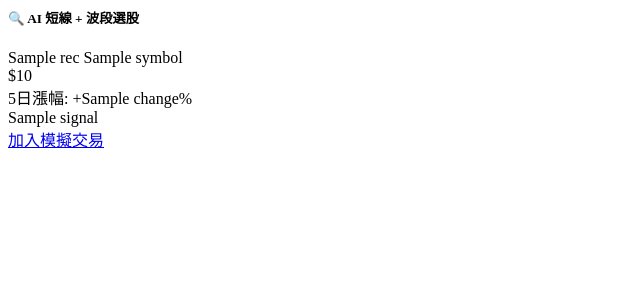
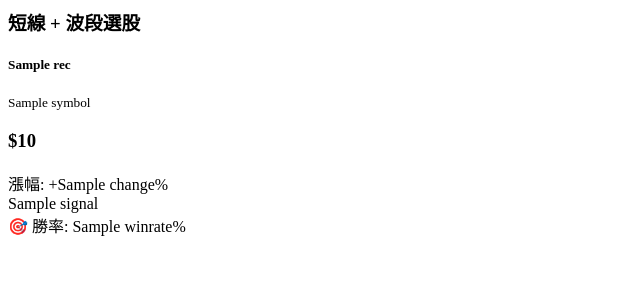
Before and after one commit to dannykao0715-code/stock-ai, a Flask app: template templates/index.html in a window 1280 px wide. Shown: the top 300 px of the page, without its empty margins (0-640 px from the left). Run offline with Flask 3, Linux system fonts and the light colour scheme; the template is opened without the code that fills it: most values are stand-ins (such as "Sample title", 1, 10 or a date in 2020).

Commit message:
Update index.html

```diff
--- a/templates/index.html
+++ b/templates/index.html
@@ -1,32 +1,28 @@
 {% if recs %}
-<div class="card-main border-success">
-    <h5 class="text-success fw-bold mb-3">🔍 AI 短線 + 波段選股</h5>
+<div class="container mt-4">
+    <h3 class="text-success">短線 + 波段選股</h3>
     <div class="row">
         {% for r in recs %}
         <div class="col-md-4 mb-3">
-            <div class="p-3 border border-secondary rounded bg-dark shadow-sm">
+            <div class="card bg-dark text-white p-3">
 
-                <div class="d-flex justify-content-between">
-                    <span class="fw-bold">{{ r.name }}</span>
-                    <span class="text-secondary small">{{ r.symbol }}</span>
-                </div>
+                <h5>{{ r.name }}</h5>
+                <small>{{ r.symbol }}</small>
 
-                <div class="h3 my-2">${{ r.price }}</div>
+                <h3>${{ r.price }}</h3>
+                <div>漲幅: +{{ r.change }}%</div>
 
-                <div class="text-danger small mb-1">
-                    5日漲幅: +{{ r.change }}%
-                </div>
-
-                <div class="small mb-2">
+                <div>
                     {% for s in r.signals %}
-                        <span class="badge bg-success me-1">{{ s }}</span>
+                        <span class="badge bg-success">{{ s }}</span>
                     {% endfor %}
                 </div>
 
-                <a href="/track/{{ r.symbol }}/{{ r.name }}/{{ r.price }}"
-                   class="btn btn-sm btn-outline-danger w-100">
-                   加入模擬交易
-                </a>
+                {% if r.winrate %}
+                <div class="mt-2">
+                    🎯 勝率: {{ r.winrate }}%
+                </div>
+                {% endif %}
 
             </div>
         </div>
```
